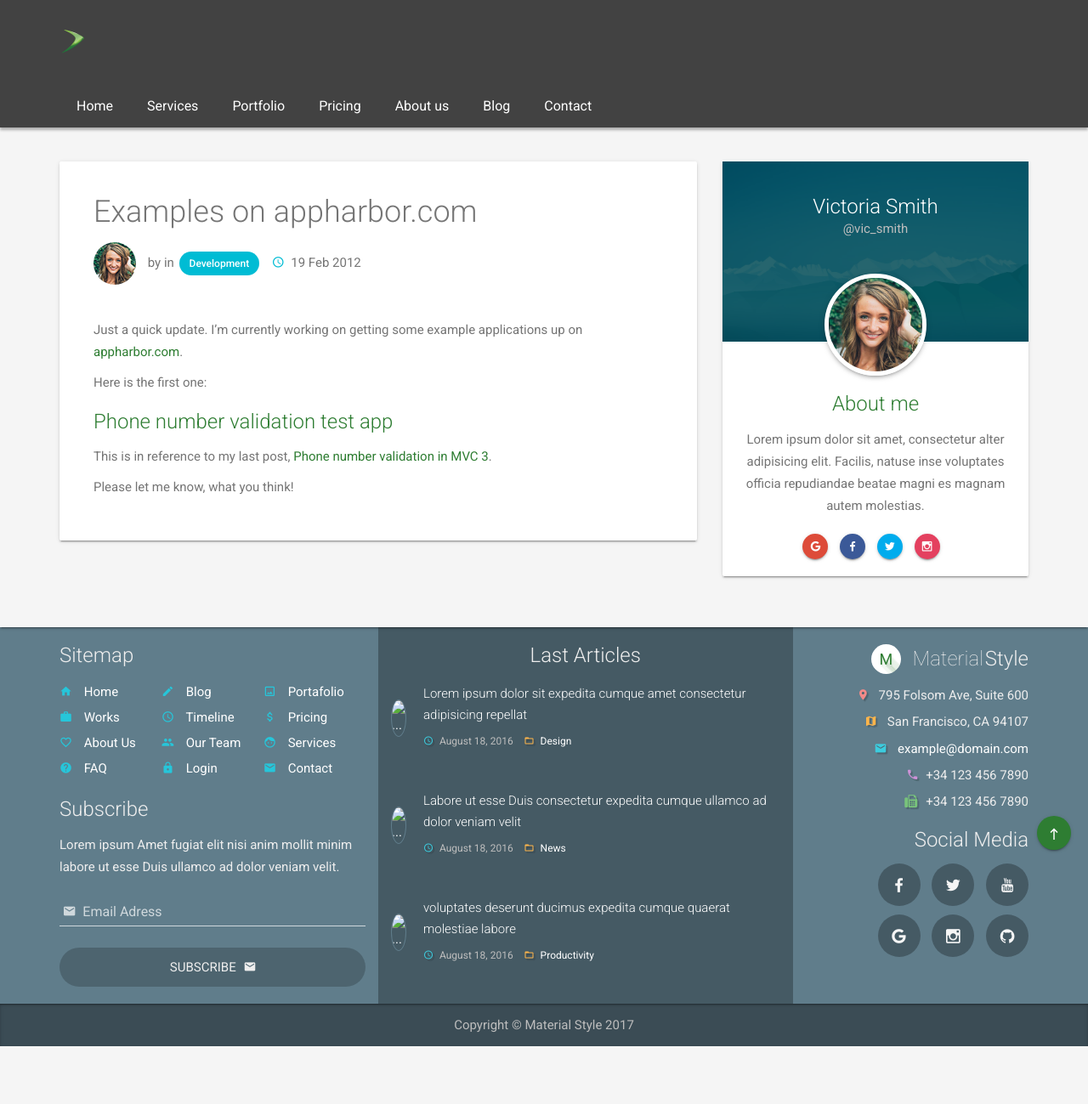
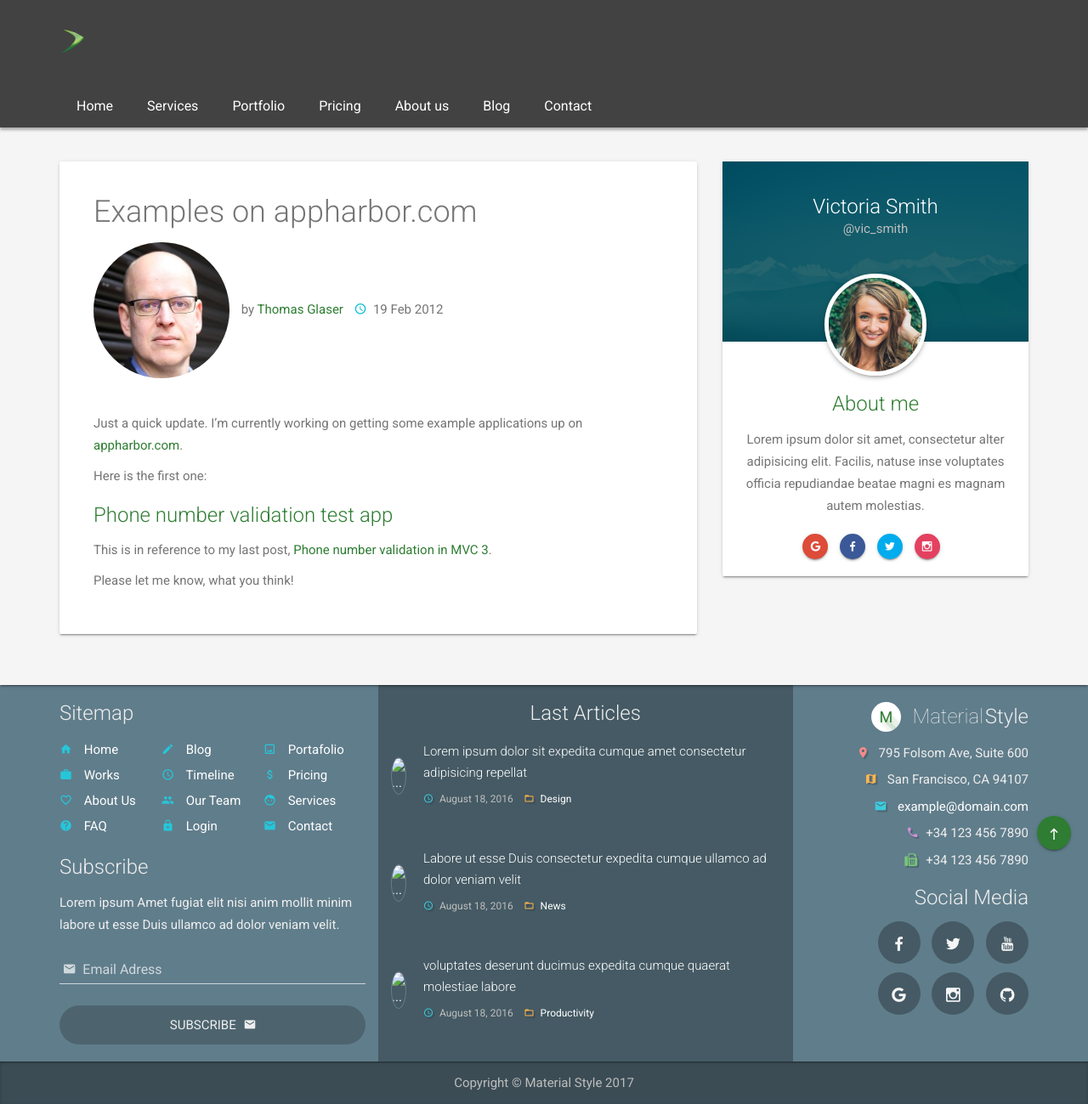
Before and after one commit to tkglaser/tkglaser.github.io, a Jekyll site: the page built from _posts/2012-02-19-examples-on-appharborcom.md, in a window 1280 px wide. Shown: the whole page at 85% size. Built offline with Jekyll 4.4.1, drawn with Linux system fonts in a browser that asks for light colours; comment, search, counter and statistics services are not loaded; before the commit the page ends 1231 px from its top, so only the background shows below that.

Commit message:
Update post.html

```diff
--- a/_layouts/post.html
+++ b/_layouts/post.html
@@ -8,9 +8,8 @@ layout: default
                 <div class="card-block card-block-big" itemscope itemtype="http://schema.org/BlogPosting">
                     <h1 class="no-mt" itemprop="name headline">{{ page.title | escape }}</h1>
                     <div class="mb-4">
-                        <img src="/assets/img/demo/avatar50.jpg" alt="..." class="img-circle mr-1"> by
-                        <a href="javascript:void(0)"><span itemprop="author" itemscope itemtype="http://schema.org/Person"><span itemprop="name">{{ page.author }}</span></span></a> in
-                        <a href="javascript:void(0)" class="ms-tag ms-tag-info">Development</a>
+                        <img src="/assets/images/Thomas-Profile-160.jpg" alt="..." class="img-circle mr-1"> by
+                        <a href="javascript:void(0)"><span itemprop="author" itemscope itemtype="http://schema.org/Person"><span itemprop="name">Thomas Glaser</span></span></a>
                         <span class="ml-1 hidden-xs">
                             <i class="zmdi zmdi-time mr-05 color-info"></i>
                             <span class="color-medium-dark"><time datetime="{{ page.date | date_to_xmlschema }}" itemprop="datePublished">{{ page.date | date: "%-d %b %Y" }}</time></span>
```
